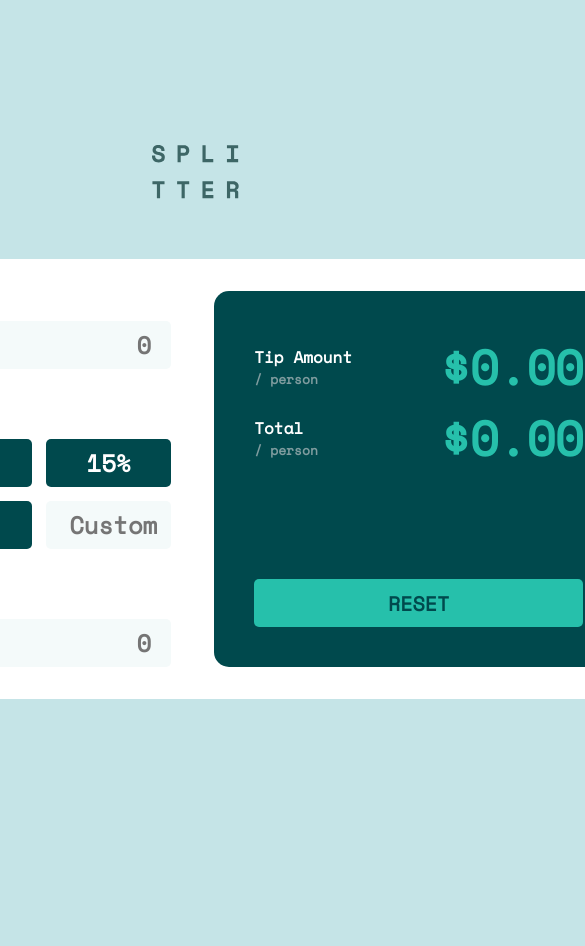
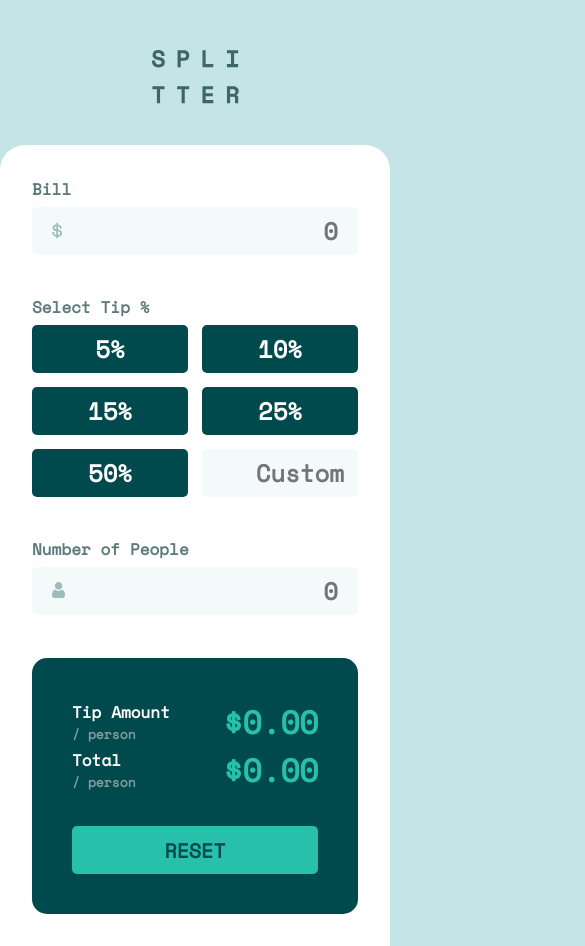
Before and after one commit to underhr/tip-calculator-app, a plain HTML site: page index.html in a window 390 px wide. Shown: the top 946 px of the page, 585 px wide, since content can reach past the window. Before the commit the page ends 844 px from the top, so only its background shows below. Drawn offline with Linux system fonts and the light colour scheme.

Commit message:
small changes

```diff
--- a/index.js
+++ b/index.js
@@ -44,7 +44,7 @@ function updateCalculation() {
 }
 
 /* Reset Function */
-reset.addEventListener('click', function () {
+    reset.addEventListener('click', function () {
     billInput.value = '';
     customTip.value = '';
     numberPeople.value = '';
--- a/styles/styles.scss
+++ b/styles/styles.scss
@@ -105,6 +105,7 @@ body {
             padding: 40px;
             width: 50%;
             height: 100%;
+            gap: 32px;
             @include flex(space-between, center, column);
             #displayTop {
                 width: 100%;
@@ -142,3 +143,48 @@ body {
         }
     }
 }
+
+@media only screen and (max-width: 920px) {
+    body{
+        justify-content: flex-start;
+        gap: 0px;
+        > img {
+            padding-top: 50px;
+            padding-bottom: 41px;
+
+        }
+        #container {
+            height: 100%;
+            width: 100vw;
+            border-radius: 25px 25px 0px 0px;
+            flex-direction: column;
+            #calculator-container {
+                width: 100%;
+                .calculatorSection {
+                    #tipGrid {
+                        grid-template-columns: 1fr 1fr;
+                    }
+                }
+            }
+            #display-container {
+                width: 100%;
+                #displayTop {
+                    .item {
+                        .price {
+                            font-size: 32px;
+                            letter-spacing: -0.67px;
+                        }
+                    }
+                }
+            }
+        }
+    }
+}
+
+@media only screen and (max-height: 800px) {
+    body {
+        #container {
+            height: auto;
+        }
+    }
+}
```
Also changed, not shown: index.html (+4 -2 lines), styles/styles.css, 1 other file. Lines whose indentation alone changed are shown as unchanged.
